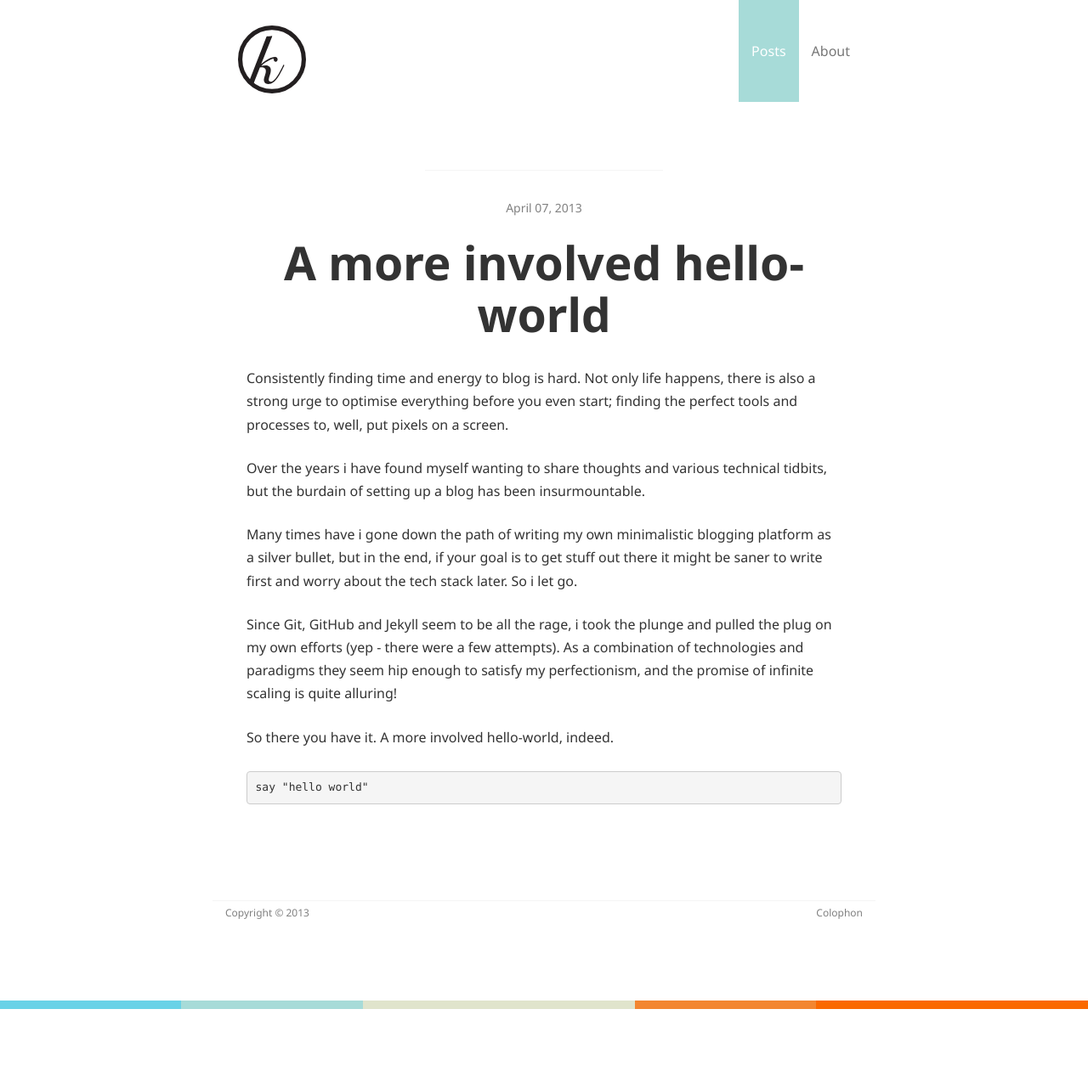
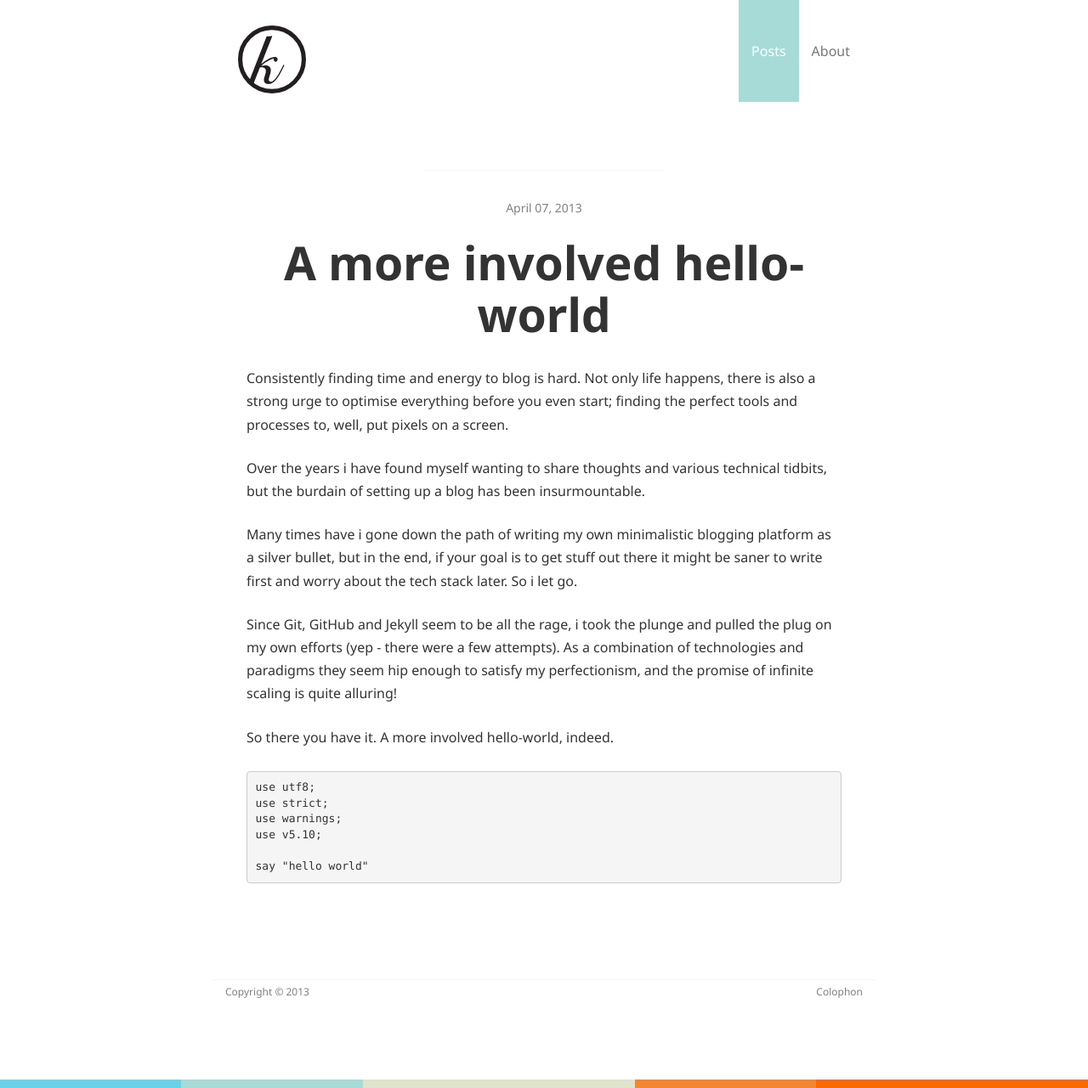
Before and after one commit to ik-fractel/kappataumu.github.com, a Jekyll site: the page built from _posts/2013-04-07-hello-world.md, in a window 1280 px wide. Shown: the whole page at 85% size. Built offline with Jekyll 4.4.1, drawn with Linux system fonts in a browser that asks for light colours; nearby versions of some CDN libraries; Markdown is read by kramdown in place of the engine named in the settings; before the commit the page ends 1188 px from its top, so only the background shows below that.

Commit message:
Updated 2013-04-07-hello-world.md

````diff
--- a/_posts/2013-04-07-hello-world.md
+++ b/_posts/2013-04-07-hello-world.md
@@ -17,6 +17,11 @@ Since Git, GitHub and Jekyll seem to be all the rage, i took the plunge and pull
 
 So there you have it. A more involved hello-world, indeed.
 
-``` perl
+```perl
+use utf8;
+use strict;
+use warnings;
+use v5.10;
+
 say "hello world"
 ```
````
